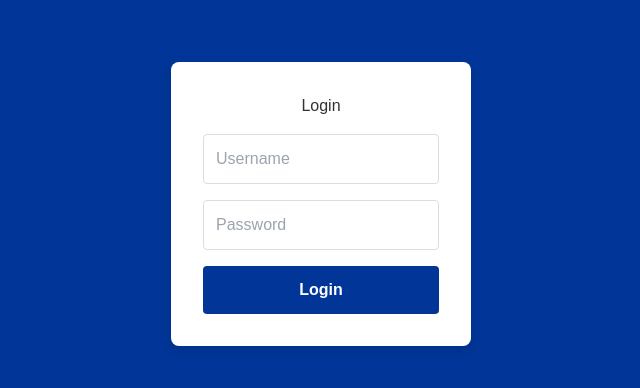
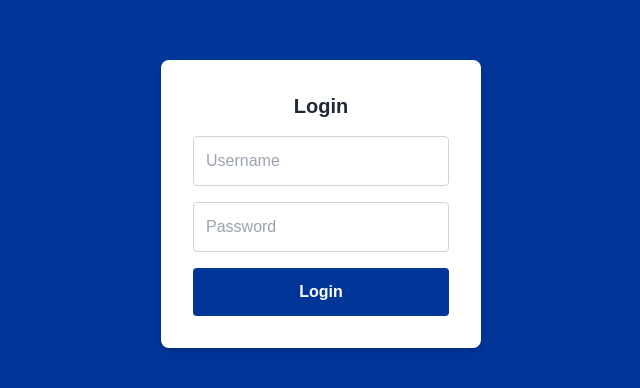
Before and after one commit to 0715yk/investment_helper_fe, a Next.js app: page / in a window 1280 px wide. Shown: the part 196-584 px from the top of the page, without its empty margins (319-959 px from the left). Built offline with nearby package versions, Linux system fonts and the light colour scheme; no server answers.

Commit message:
update to react-cookie

```diff
--- a/package.json
+++ b/package.json
@@ -12,12 +12,14 @@
     "js-cookie": "^3.0.5",
     "next": "15.0.1",
     "react": "19.0.0-rc-69d4b800-20241021",
+    "react-cookies": "^0.1.1",
     "react-dom": "19.0.0-rc-69d4b800-20241021"
   },
   "devDependencies": {
     "@types/js-cookie": "^3.0.6",
     "@types/node": "^20",
     "@types/react": "^18",
+    "@types/react-cookies": "^0.1.4",
     "@types/react-dom": "^18",
     "eslint": "^8",
     "eslint-config-next": "15.0.1",
--- a/src/app/components/Header.tsx
+++ b/src/app/components/Header.tsx
@@ -19,16 +19,23 @@ const Header: React.FC<HeaderProps> = ({ krwBalance, onLogout }) => {
   };
 
   return (
-    <header className="w-full p-4 flex justify-between items-center bg-[#013597] text-white">
+    <header className="sticky top-0 w-full p-4 flex justify-between items-center bg-[#013597] text-white z-50">
       {/* 좌측 BraveBIT 로고 */}
       <div className="flex items-center space-x-2">
-        <Image src="/logo.svg" alt="BraveBIT Logo" className="h-8 md:h-10" />
+        <Image
+          src="/logo.svg"
+          alt="BraveBIT Logo"
+          layout="responsive"
+          width={100}
+          height={40}
+          className="w-16 h-auto md:w-24"
+        />
       </div>
 
       {/* 우측 KRW 잔액 및 로그아웃 버튼 */}
       <div className="flex items-center space-x-4">
         {krwBalance ? (
-          <p className="text-sm md:text-base font-semibold">
+          <p className="text-sm md:text-base font-semibold whitespace-nowrap">
             잔액: {formatCurrency(krwBalance)}
           </p>
         ) : (
@@ -38,7 +45,7 @@ const Header: React.FC<HeaderProps> = ({ krwBalance, onLogout }) => {
         {/* 로그아웃 버튼 */}
         <button
           onClick={onLogout}
-          className="px-4 py-2 bg-[#ff4d4f] text-white font-bold rounded hover:bg-[#e04445] transition-colors text-sm md:text-base"
+          className="px-4 py-2 md:px-6 bg-[#ff4d4f] text-white font-bold rounded hover:bg-[#e04445] transition-colors text-sm md:text-base whitespace-nowrap"
         >
           로그아웃
         </button>
--- a/src/app/components/Login.tsx
+++ b/src/app/components/Login.tsx
@@ -1,7 +1,7 @@
-// components/Login.tsx
 "use client"; // This directive tells Next.js this is a client component
 
 import { useState } from "react";
+import cookies from "react-cookies";
 import { API_URL } from "../const";
 
 const Login = ({ onLoginSuccess }: { onLoginSuccess: () => void }) => {
@@ -17,11 +17,19 @@ const Login = ({ onLoginSuccess }: { onLoginSuccess: () => void }) => {
         method: "POST",
         headers: { "Content-Type": "application/json" },
         body: JSON.stringify({ username, password }),
-        credentials: "include", // 쿠키를 포함하여 서버와 통신
+        credentials: "include", // 서버에 쿠키를 포함해 요청
       });
 
       if (response.ok) {
-        onLoginSuccess(); // 로그인 성공 시 콜백 호출
+        // 로그인 성공 시 쿠키에 JWT 토큰 저장 (백엔드에서 설정)
+        const data = await response.json();
+        cookies.save("token", data.access_token, {
+          path: "/",
+          httpOnly: false,
+          secure: true,
+          sameSite: "strict",
+        });
+        onLoginSuccess(); // 로그인 성공 콜백
       } else {
         setError("Invalid credentials. Please try again.");
       }
@@ -31,40 +39,16 @@ const Login = ({ onLoginSuccess }: { onLoginSuccess: () => void }) => {
   };
 
   return (
-    <div
-      style={{
-        display: "flex",
-        justifyContent: "center",
-        alignItems: "center",
-        height: "100vh",
-        backgroundColor: "#013597",
-      }}
-    >
-      <div
-        style={{
-          width: "300px",
-          padding: "2rem",
-          backgroundColor: "#ffffff",
-          borderRadius: "8px",
-          boxShadow: "0px 4px 12px rgba(0, 0, 0, 0.1)",
-          textAlign: "center",
-        }}
-      >
-        <h2 style={{ marginBottom: "1rem", color: "#333" }}>Login</h2>
+    <div className="flex justify-center items-center h-screen bg-[#013597]">
+      <div className="w-80 p-8 bg-white rounded-lg shadow-md text-center">
+        <h2 className="mb-4 text-gray-800 text-xl font-semibold">Login</h2>
 
         <input
           type="text"
           placeholder="Username"
           value={username}
           onChange={(e) => setUsername(e.target.value)}
-          style={{
-            width: "100%",
-            padding: "0.75rem",
-            marginBottom: "1rem",
-            borderRadius: "4px",
-            border: "1px solid #ddd",
-            fontSize: "1rem",
-          }}
+          className="w-full p-3 mb-4 rounded border border-gray-300 text-gray-900 text-base"
         />
 
         <input
@@ -72,33 +56,17 @@ const Login = ({ onLoginSuccess }: { onLoginSuccess: () => void }) => {
           placeholder="Password"
           value={password}
           onChange={(e) => setPassword(e.target.value)}
-          style={{
-            width: "100%",
-            padding: "0.75rem",
-            marginBottom: "1rem",
-            borderRadius: "4px",
-            border: "1px solid #ddd",
-            fontSize: "1rem",
-          }}
+          className="w-full p-3 mb-4 rounded border border-gray-300 text-gray-900 text-base"
         />
 
         <button
           onClick={handleLogin}
-          style={{
-            width: "100%",
-            padding: "0.75rem",
-            borderRadius: "4px",
-            backgroundColor: "#013597",
-            color: "#ffffff",
-            fontSize: "1rem",
-            fontWeight: "bold",
-            cursor: "pointer",
-          }}
+          className="w-full p-3 rounded bg-[#013597] text-white font-bold hover:bg-[#012a7f] transition-colors"
         >
           Login
         </button>
 
-        {error && <p style={{ color: "red", marginTop: "1rem" }}>{error}</p>}
+        {error && <p className="text-red-500 mt-4">{error}</p>}
       </div>
     </div>
   );
```
Also changed, not shown: 1 other file (tests, documents, lock files or other folders).
